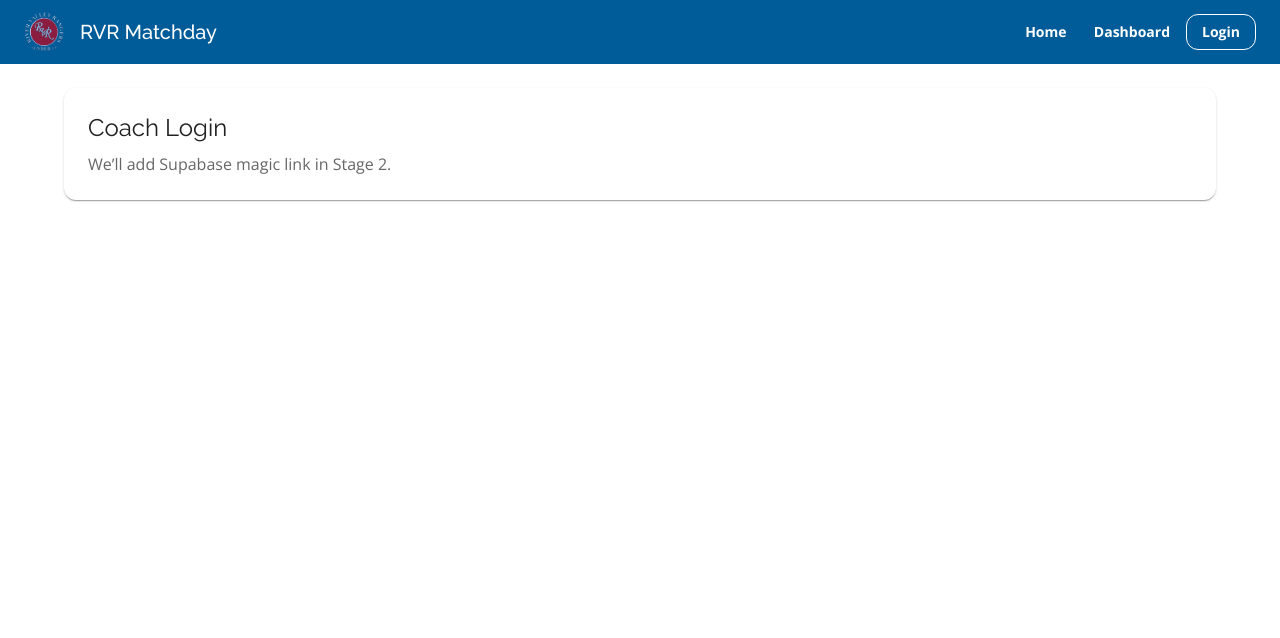
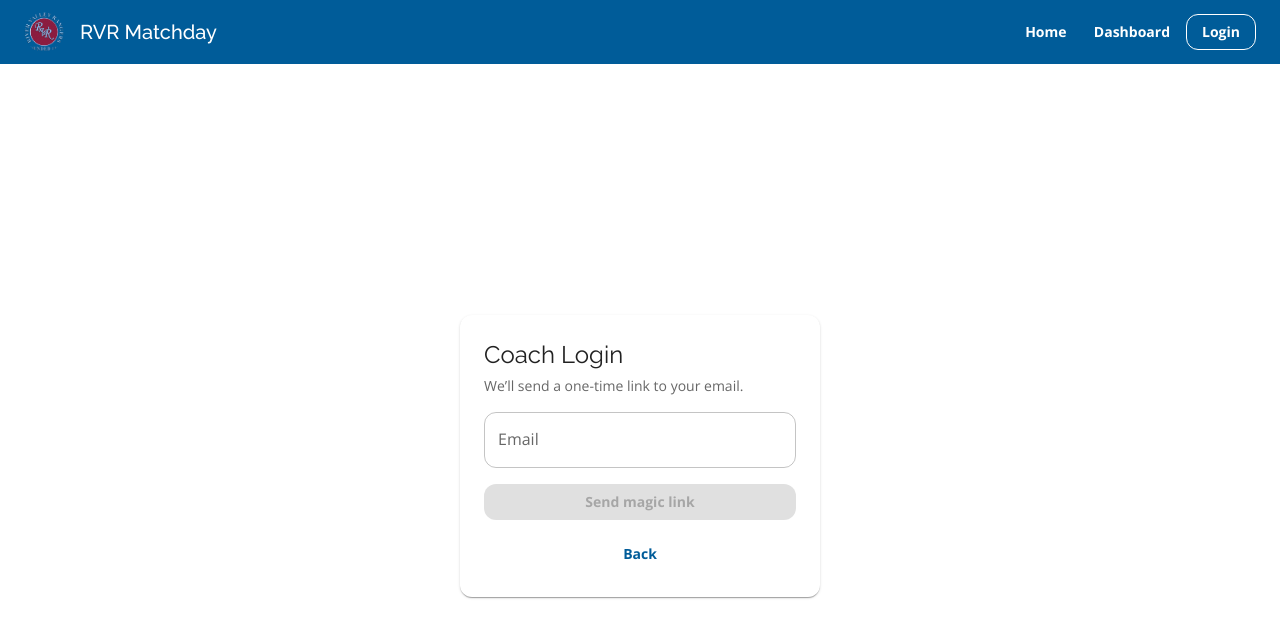
Before and after one commit to 1Zero9/rvrmatchday, a Next.js app: page /login in a window 1280 px wide. Shown: the top 638 px of the page. Built offline with nearby package versions, Linux system fonts and the light colour scheme; no server answers.

Commit message:
feat: implement authentication flow with AuthGate and update login/dashboard pages

```diff
--- /dev/null
+++ b/src/app/dashboard/layout.tsx
@@ -0,0 +1,6 @@
+import AuthGate from "@/components/AuthGate";
+import { ReactNode } from "react";
+
+export default function DashboardLayout({ children }: { children: ReactNode }) {
+  return <AuthGate>{children}</AuthGate>;
+}
--- a/src/app/login/page.tsx
+++ b/src/app/login/page.tsx
@@ -1,16 +1,73 @@
 "use client";
 
-import { Paper, Typography } from "@mui/material";
+import { useEffect, useMemo, useState } from "react";
+import { useRouter, useSearchParams } from "next/navigation";
+import { supabase } from "@/lib/supabaseClient";
+import { Paper, TextField, Button, Stack, Typography, Alert } from "@mui/material";
 
 export default function LoginPage() {
+  const [email, setEmail] = useState("");
+  const [sending, setSending] = useState(false);
+  const [msg, setMsg] = useState<string | null>(null);
+  const [err, setErr] = useState<string | null>(null);
+
+  const router = useRouter();
+  const params = useSearchParams();
+  const nextPath = useMemo(() => params.get("next") || "/dashboard", [params]);
+
+  useEffect(() => {
+    // if already signed in, bounce to nextPath
+    (async () => {
+      const { data: { session } } = await supabase.auth.getSession();
+      if (session) router.replace(nextPath);
+    })();
+  }, [router, nextPath]);
+
+  async function sendLink() {
+    setErr(null); setMsg(null); setSending(true);
+    try {
+      const { error } = await supabase.auth.signInWithOtp({
+        email,
+        options: { emailRedirectTo: `${location.origin}${nextPath}` },
+      });
+      if (error) throw error;
+      setMsg("Check your email for the login link.");
+    } catch (e: any) {
+      setErr(e?.message || "Failed to send link");
+    } finally {
+      setSending(false);
+    }
+  }
+
   return (
-    <Paper sx={{ p: 3 }}>
-      <Typography variant="h5" sx={{ fontFamily: "Raleway, sans-serif" }}>
-        Coach Login
-      </Typography>
-      <Typography color="text.secondary" mt={1}>
-        We’ll add Supabase magic link in Stage 2.
-      </Typography>
-    </Paper>
+    <main style={{ display: "grid", placeItems: "center", minHeight: "calc(100vh - 64px)" }}>
+      <Paper sx={{ p: 3, minWidth: 360 }}>
+        <Typography variant="h5" sx={{ fontFamily: "Raleway, sans-serif" }}>
+          Coach Login
+        </Typography>
+        <Typography color="text.secondary" variant="body2" sx={{ mt: 0.5 }}>
+          We’ll send a one-time link to your email.
+        </Typography>
+
+        <Stack spacing={2} sx={{ mt: 2 }}>
+          <TextField
+            type="email"
+            label="Email"
+            placeholder="coach@club.ie"
+            value={email}
+            onChange={(e) => setEmail(e.target.value)}
+            fullWidth
+          />
+          <Button variant="contained" onClick={sendLink} disabled={!email || sending}>
+            {sending ? "Sending…" : "Send magic link"}
+          </Button>
+
+          {msg && <Alert severity="success">{msg}</Alert>}
+          {err && <Alert severity="error">{err}</Alert>}
+
+          <Button variant="text" onClick={() => router.push("/")}>Back</Button>
+        </Stack>
+      </Paper>
+    </main>
   );
 }
```
Also changed, not shown: src/app/dashboard/page.tsx (+18 -5 lines), src/components/AuthGate.tsx (added, +43 -0 lines).
